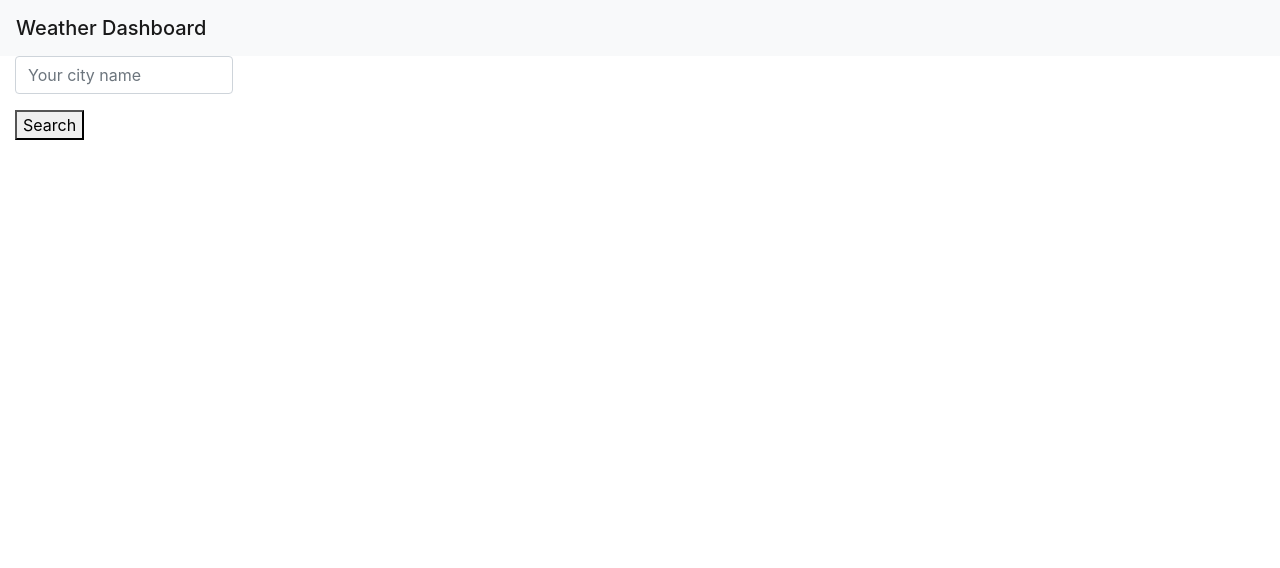
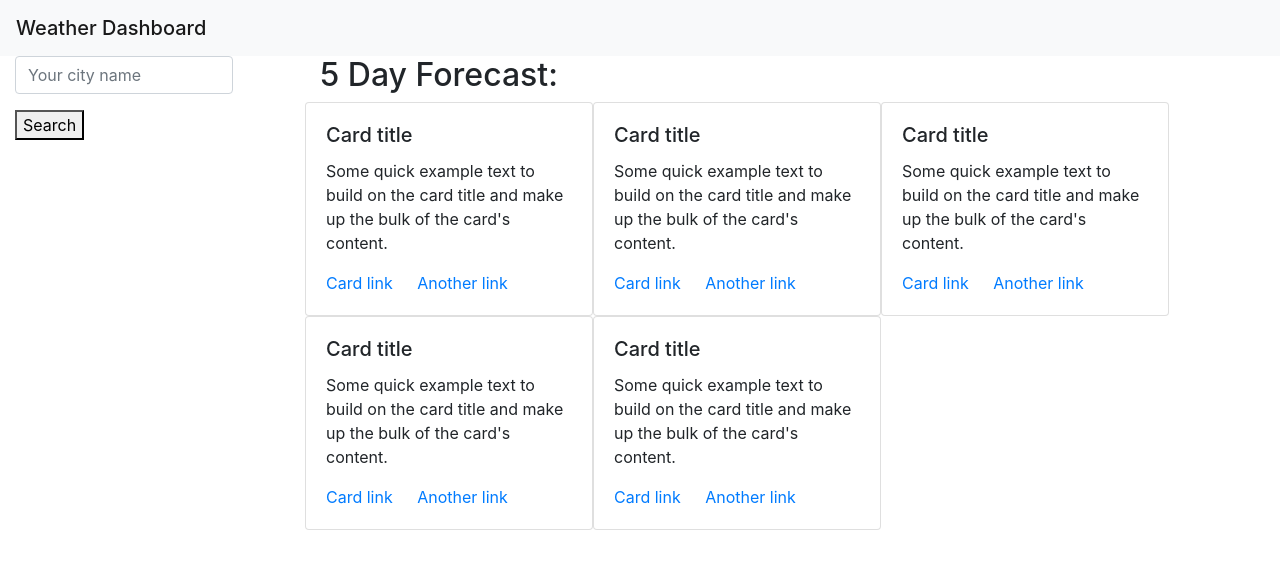
Before and after one commit to rquinn1017/WorldOfWeather, a plain HTML site: page index.html in a window 1280 px wide. Drawn offline with nearby package versions, Linux system fonts and the light colour scheme.

Commit message:
updated index.html and added cards

```diff
--- a/index.html
+++ b/index.html
@@ -1,18 +1,13 @@
 <!DOCTYPE html>
 <html lang="en">
+
 <head>
   <meta charset="utf-8" />
   <title>What's the Weather?</title>
 
   <!-- Bootstrap CDN -->
-    <link
-      rel="stylesheet"
-      href="https://stackpath.bootstrapcdn.com/bootstrap/4.3.1/css/bootstrap.min.css"
-    />
-    <link
-      rel="stylesheet"
-      href="https://stackpath.bootstrapcdn.com/font-awesome/4.7.0/css/font-awesome.min.css"
-    />
+  <link rel="stylesheet" href="https://stackpath.bootstrapcdn.com/bootstrap/4.3.1/css/bootstrap.min.css" />
+  <link rel="stylesheet" href="https://stackpath.bootstrapcdn.com/font-awesome/4.7.0/css/font-awesome.min.css" />
   <!-- <link rel="stylesheet" type="text/css" href="assets/style.css" /> -->
 </head>
 
@@ -29,14 +24,8 @@
       <div class="col-sm-3">
         <form>
           <div class="form-group search-cities__block">
-              <label class="sr-only" for="help-search">Search</label
-              ><input
-                type="text"
-                class="form-control border-color col-sm-9"
-                placeholder="Your city name"
-                data-original-title=""
-                title=""
-              />
+            <label class="sr-only" for="help-search">Search</label><input type="text"
+              class="form-control border-color col-sm-9" placeholder="Your city name" data-original-title="" title="" />
           </div>
         </form>
 
@@ -47,9 +36,13 @@
       <div class="col-sm-9">
         <div id="result"></div>
         <div id="UV"></div>
-
+        <div class="row">
+          <div class="col=sm-12">
             <div id="5dayForecast">
-            <!-- <h2>5 Day Forecast:</h2>
+              <h2>5 Day Forecast:</h2>
+            </div>
+            <div class="row">
+              <div class="col=sm-2">
             <div class="card" style="width: 18rem;">
               <div class="card-body">
                 <h5 class="card-title">Card title</h5>
@@ -59,7 +52,66 @@
                   the bulk of the card's content.
                 </p>
                 <a href="#" class="card-link">Card link</a>
-                <a href="#" class="card-link">Another link</a> -->
+                <a href="#" class="card-link">Another link</a>
+              </div>
+            </div>
+          </div>
+          <div class="col=sm-2">
+            <div class="card" style="width: 18rem;">
+              <div class="card-body">
+                <h5 class="card-title">Card title</h5>
+
+                <p class="card-text">
+                  Some quick example text to build on the card title and make up
+                  the bulk of the card's content.
+                </p>
+                <a href="#" class="card-link">Card link</a>
+                <a href="#" class="card-link">Another link</a>
+              </div>
+            </div>
+          </div>
+          <div class="col=sm-2">
+            <div class="card" style="width: 18rem;">
+              <div class="card-body">
+                <h5 class="card-title">Card title</h5>
+
+                <p class="card-text">
+                  Some quick example text to build on the card title and make up
+                  the bulk of the card's content.
+                </p>
+                <a href="#" class="card-link">Card link</a>
+                <a href="#" class="card-link">Another link</a>
+              </div>
+            </div>
+          </div>
+          <div class="col=sm-2">
+            <div class="card" style="width: 18rem;">
+              <div class="card-body">
+                <h5 class="card-title">Card title</h5>
+
+                <p class="card-text">
+                  Some quick example text to build on the card title and make up
+                  the bulk of the card's content.
+                </p>
+                <a href="#" class="card-link">Card link</a>
+                <a href="#" class="card-link">Another link</a>
+              </div>
+            </div>
+          </div>
+          <div class="col=sm-2">
+            <div class="card" style="width: 18rem;">
+              <div class="card-body">
+                <h5 class="card-title">Card title</h5>
+
+                <p class="card-text">
+                  Some quick example text to build on the card title and make up
+                  the bulk of the card's content.
+                </p>
+                <a href="#" class="card-link">Card link</a>
+                <a href="#" class="card-link">Another link</a>
+              </div>
+              </div>
+            </div>
           </div>
         </div>
         </div>
@@ -100,4 +152,5 @@
     moment().format();
   </script>
 </body>
+
 </html>
```
Lines whose indentation alone changed are shown as unchanged.
